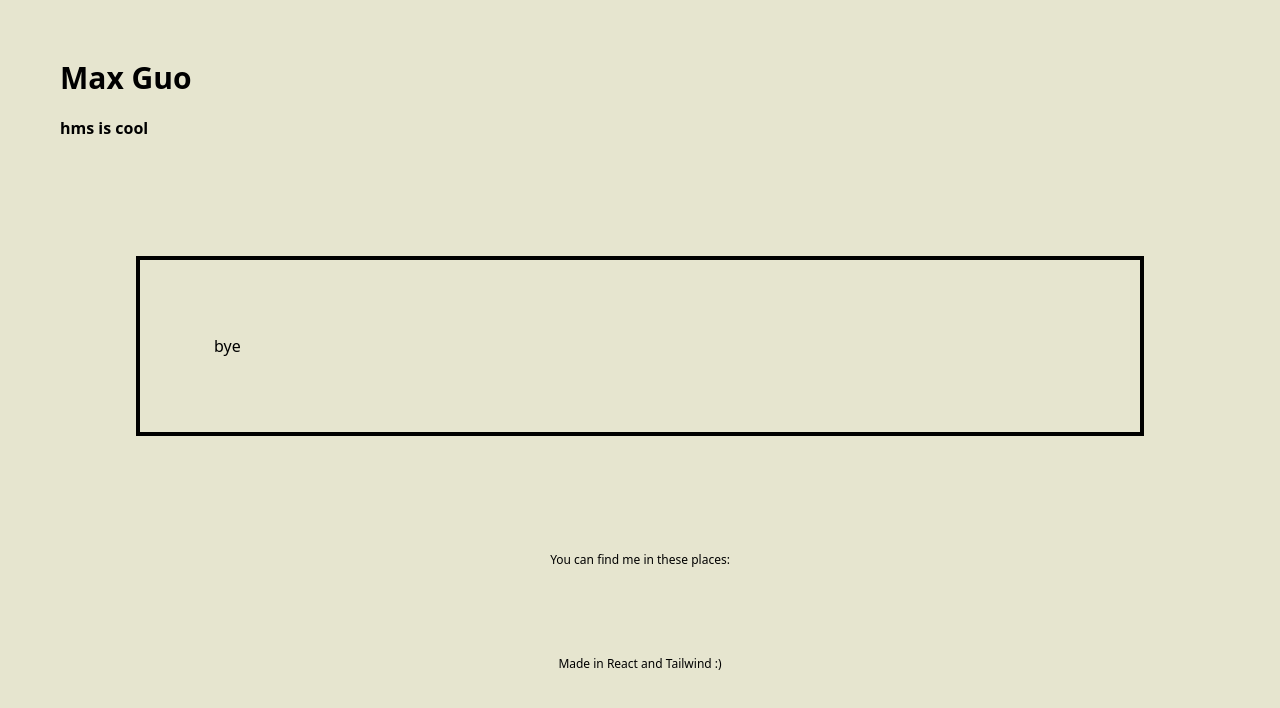
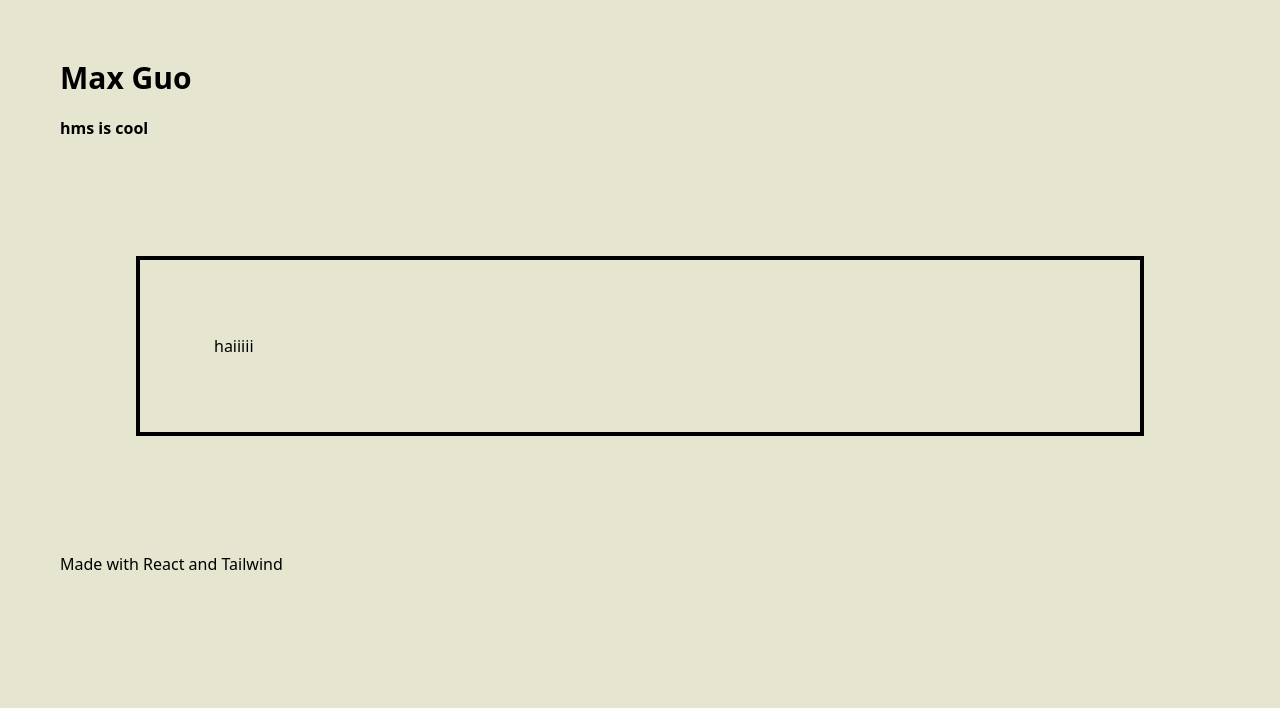
Before and after one commit to MG2003/personal_website, a React (Vite) app in the folder frontend/: page / in a window 1280 px wide. Shown: the top 708 px of the page. Built offline with nearby package versions, Linux system fonts and the light colour scheme.

Commit message:
Refactored stuff

```diff
--- a/frontend/src/App.tsx
+++ b/frontend/src/App.tsx
@@ -1,41 +1,8 @@
-
-//pages
-import About from './pages/about';
-import BadURL from './pages/404'
-import Home from './pages/home';
-
 //broswer-router
-import {
-
-  createBrowserRouter,
-  RouterProvider,
-  Outlet,
-
-} from "react-router-dom";
-
-//react-icons
-import { BsLinkedin, BsGithub, BsTwitter } from "react-icons/bs";
+import { RouterProvider } from "react-router-dom";
+import { router } from './utils/routing';
 
 
-const router = createBrowserRouter([
-  {
-      path: "/",
-      element: <Root />,
-      errorElement: <BadURL/>,
-      children: [
-        {
-          index: true,
-          element: <About />,
-        },
-        {
-          path: "home",
-          element: <Home />,
-        }
-      ]
-
-},
-
-]);
 
 export default function App(){
   console.log("Hello world!");
@@ -44,27 +11,3 @@ export default function App(){
       router={router} />
   );
 }
-
-function Root() {
-  return (
-    <div>
-      <header>
-        <h1 className = "text-3xl font-bold">Max Guo</h1>
-        <p className = "font-semibold">hms is cool</p>
-
-      </header>
-      <main className = "m-24 p-16 border-4 border-solid border-black">
-        <Outlet/>
-      </main>
-      <footer className = "text-xs text-center">
-            <p>You can find me in these places: </p>
-            <div className = "flex text-s justify-center my-1">
-              <a href = "https://github.com/MG2003" target="_blank" rel="noreferrer" ><BsGithub size={20} className = "fill-secondary"/></a>
-              <a href = "https://www.linkedin.com/in/max-guo-3b0b1b20b/" target="_blank" rel="noreferrer" className = "px-2"><BsLinkedin size={20} className = "fill-secondary"/></a>
-              <a href = "https://www.youtube.com/watch?v=dQw4w9WgXcQ" target="_blank" rel="noreferrer"><BsTwitter size={20} className = "fill-secondary"/></a>
-            </div>
-            <p>Made in React and Tailwind :)</p>
-          </footer>
-    </div>
-  )
-}
--- /dev/null
+++ b/frontend/src/layouts/RootLayout.tsx
@@ -0,0 +1,29 @@
+
+
+import { Outlet } from "react-router-dom";
+
+
+export default function Root() {
+    return (
+      <div>
+        <header>
+          <h1 className = "text-3xl font-bold">Max Guo</h1>
+          <p className = "font-semibold">hms is cool</p>
+
+        </header>
+        <main className = "m-24 p-16 border-4 border-solid border-black">
+          <Outlet/>
+        </main>
+        <Foot/>
+      </div>
+    )
+  }
+
+
+  function Foot(){
+    return(
+      <footer>
+        <p>Made with React and Tailwind</p>
+      </footer>
+    )
+  }
--- a/frontend/src/pages/404.tsx
+++ b/frontend/src/pages/404.tsx
@@ -1,17 +1,18 @@
-import {useRouteError} from "react-router-dom"
+import {useRouteError, Link} from "react-router-dom"
 
 export default function BadURL(){
     const error = useRouteError();
     console.error(error)
     return(
-        <div>
-            <p>Oopsie poopsie you did a woopsie</p>
+        <div className = "text-center">
+            <h1>Oopsie poopsie you did a woopsie</h1>
             <p>
             <i>
                 {(error as Error)?.message ||
                     (error as { statusText?: string })?.statusText}
                 </i>
             </p>
+            <Link to = "..">Go back!</Link>
         </div>
     );
 }
--- /dev/null
+++ b/frontend/src/utils/contact.tsx
@@ -0,0 +1,21 @@
+//react-icons
+import { AiOutlineTwitter, AiFillGithub, AiFillLinkedin } from "react-icons/ai";
+
+
+const iconClass: string = "fill-secondary hover:fill-darkbg"
+const size: Number = 20
+
+export const contacts:  { icon: JSX.Element, url: string}[] = [
+    {
+        icon: <AiFillLinkedin alt = 'linkedin' size = {size} className = {iconClass}/>,
+        url: "https://www.linkedin.com/in/max-guo-3b0b1b20b/"
+    },
+    {
+        icon: <AiFillGithub alt = 'github' size = {size}  className = {iconClass}/>,
+        url: "https://github.com/MG2003"
+    },
+    {
+        icon: <AiOutlineTwitter alt = 'twitter' size = {size}  className = {iconClass}/>,
+        url:  "https://www.youtube.com/watch?v=dQw4w9WgXcQ"
+    }
+]
--- /dev/null
+++ b/frontend/src/utils/routing.tsx
@@ -0,0 +1,40 @@
+//pages
+import About from '../pages/about';
+import BadURL from '../pages/404'
+import Home from '../pages/home';
+import Experience from '../pages/exp';
+import Projects from '../pages/projects';
+
+//Root Layout
+import Root from '../layouts/RootLayout';
+
+//Browser Router
+import { createBrowserRouter } from 'react-router-dom';
+
+export const router = createBrowserRouter([
+    {
+        path: "/",
+        element: <Root />,
+        errorElement: <BadURL/>,
+        children: [
+          {
+            index: true,
+            element: <Home />,
+          },
+          {
+            path: "about",
+            element: <About />,
+          },
+          {
+            path: "experience",
+            element: <Experience/>
+          },
+          {
+            path: "projects",
+            element: <Projects />
+          }
+        ]
+
+  },
+
+  ]);
```
